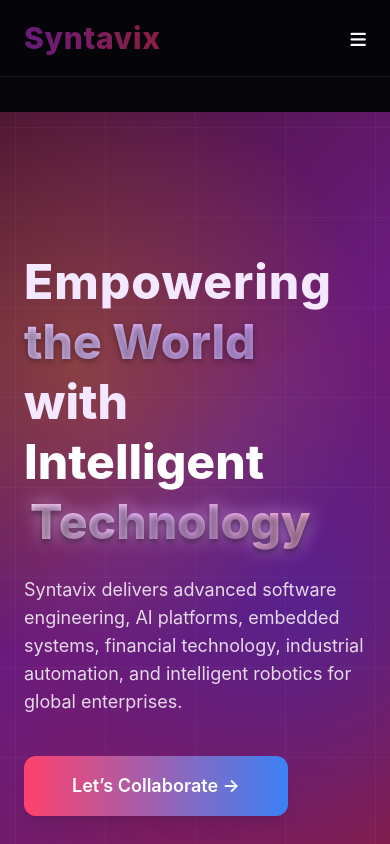
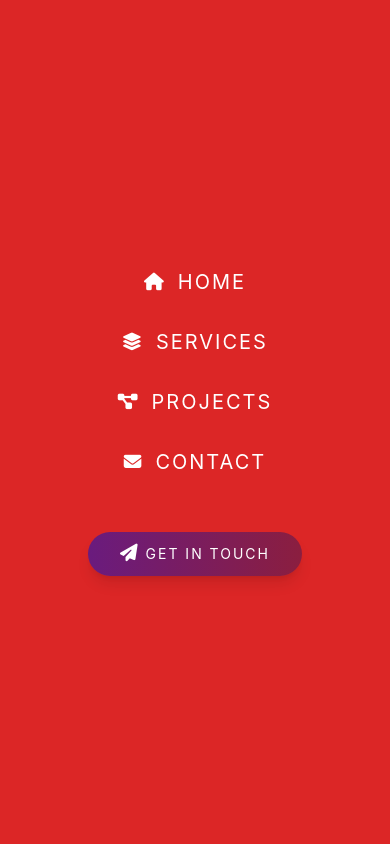
Before and after one commit to Arpithakorampalli/syntavix, a website: page index.html in a window 390 px wide. Shown: the top 844 px of the page. Drawn offline with nearby package versions, Linux system fonts and the light colour scheme.

Commit message:
Fix AOS loading and mobile menu crash

```diff
--- a/index.html
+++ b/index.html
@@ -156,9 +156,9 @@ body { font-family: 'Inter', sans-serif; }
 </nav>
 
 <div id="mobileMenu"
-  class="fixed inset-0 bg-black/95 backdrop-blur-lg
-         hidden flex-col items-center justify-center gap-8
-         text-white text-xl uppercase tracking-widest z-[999]">
+  class="fixed inset-0 bg-red-600
+         flex flex-col items-center justify-center gap-8
+         text-white text-xl uppercase tracking-widest z-[9999]">
 
 
   <a href="index.html" class="mobile-link flex items-center gap-3">
```
